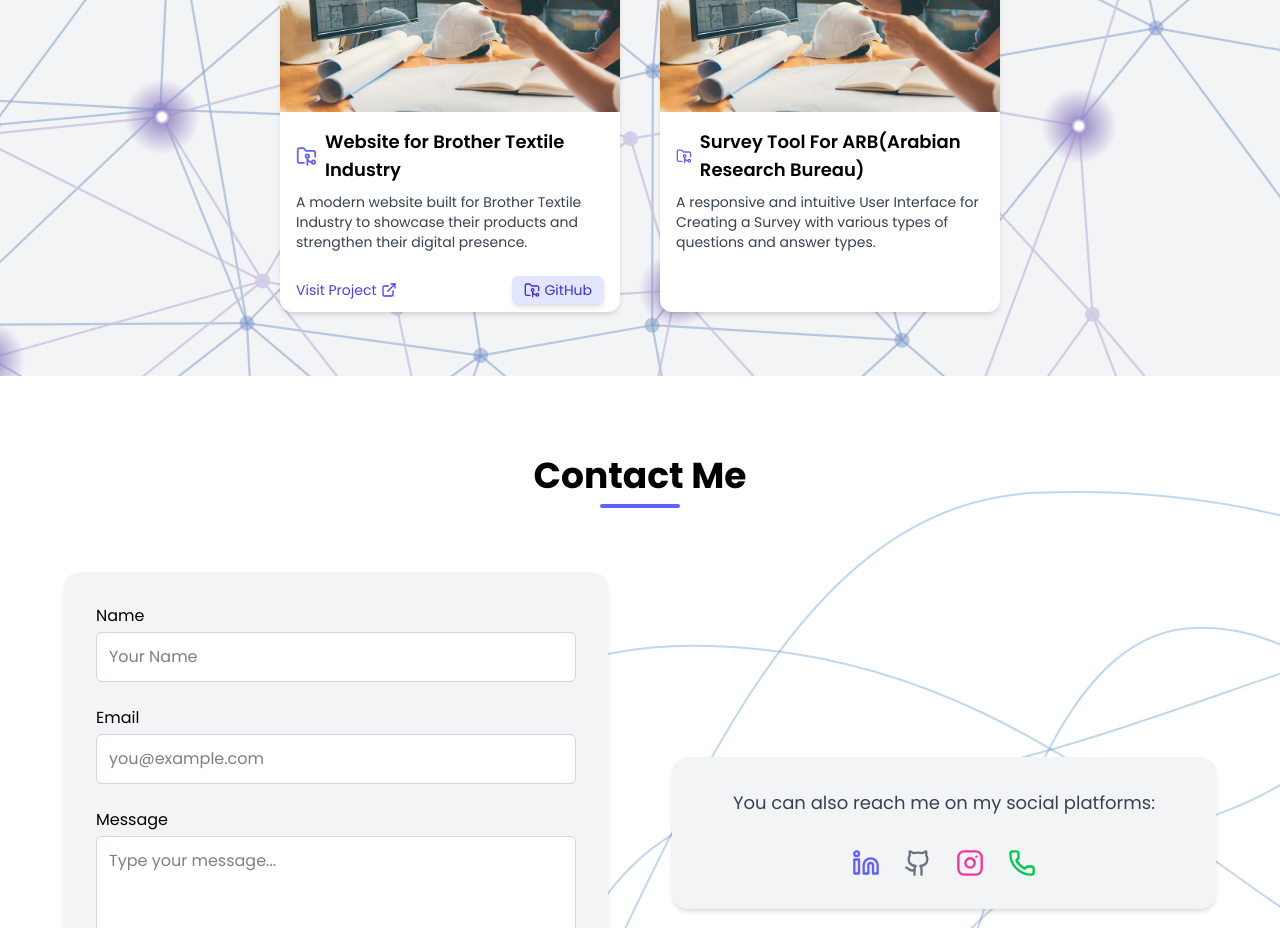
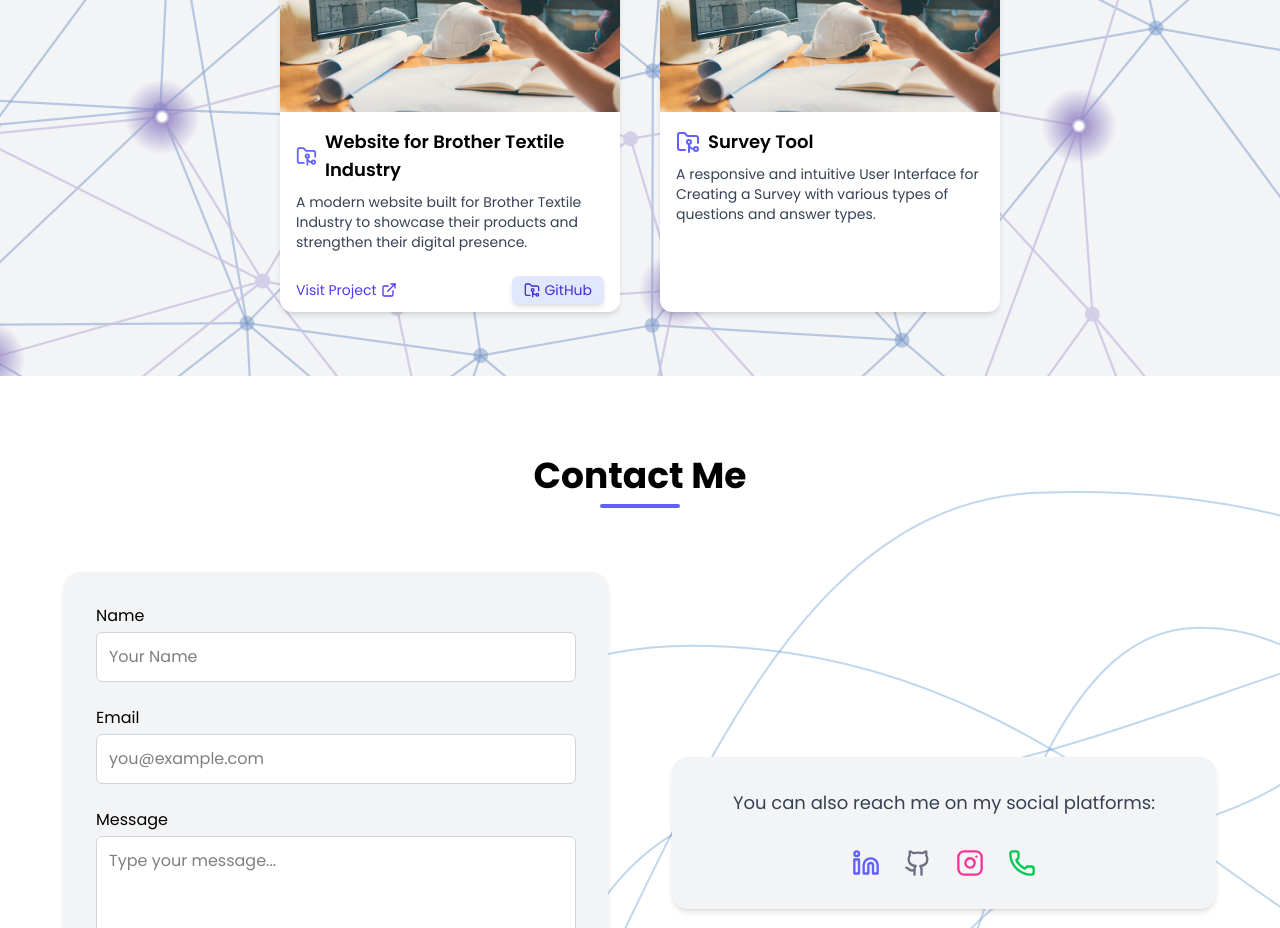
Before and after one commit to hammadansari0/hammad, a React (Vite) app: page / in a window 1280 px wide. Shown: the part 4040-4968 px from the top of the page. Built offline with nearby package versions, Linux system fonts and the light colour scheme.

Commit message:
Rename project to 'Survey Tool'

```diff
--- a/src/Component/Projects/Projects.jsx
+++ b/src/Component/Projects/Projects.jsx
@@ -32,7 +32,7 @@ const projects = [
     image: sampleImg,
   },
   {
-    name: 'Survey Tool For ARB(Arabian Research Bureau)',
+    name: 'Survey Tool',
     description: 'A responsive and intuitive User Interface for Creating a Survey with various types of questions and answer types.',
     image: sampleImg,
   },
```
